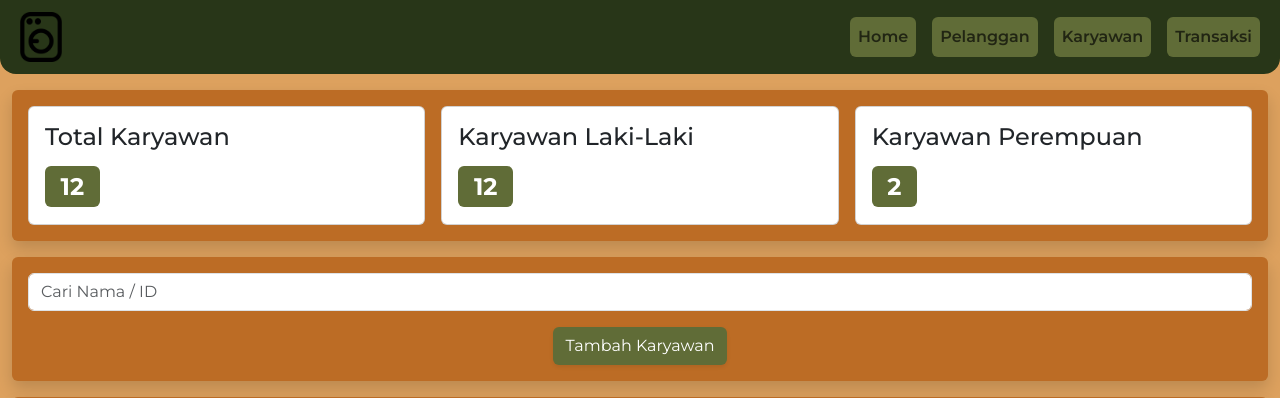
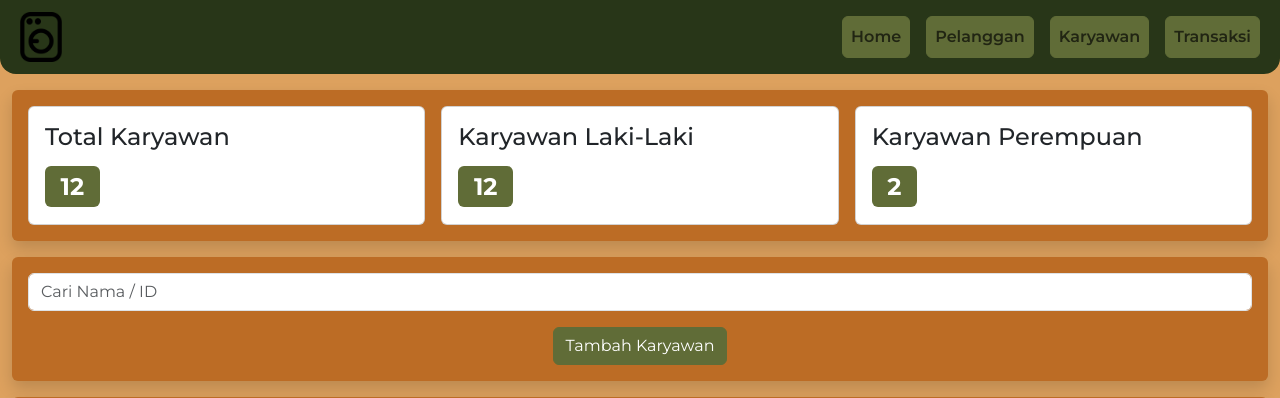
Before and after one commit to Dachenxi/Website-Laundry, a Flask app: page /karyawan in a window 1280 px wide. Shown: the top 398 px of the page. Run offline with Flask 3, Linux system fonts and the light colour scheme; parts of the project's set-up code (start-up, migrations or seed data) failed here and were passed over.

Commit message:
style: update navbar links to use button-primary class for improved styling and consistency; adjust button class in karyawan template

```diff
--- a/templates/base.html
+++ b/templates/base.html
@@ -38,32 +38,30 @@
                         </button>
                     </div>
                     <div class="collapse navbar-collapse text-center justify-content-end" id="navbarSupportedContent">
-                        <div class="">
                         <ul class="navbar-nav">
                             <div class="row p-2 g-3">
                                 <div class="col">
                                     <li class="nav-item">
-                                            <a class="nav-link primary p-2  rounded-2" href="/">Home</a>
+                                        <a class="nav-link button-primary p-2  rounded-2" href="/">Home</a>
                                     </li>
                                 </div>
                                 <div class="col">
                                     <li class="nav-item">
-                                            <a class="nav-link primary p-2 rounded-2" href="/pelanggan">Pelanggan</a>
+                                        <a class="nav-link button-primary p-2 rounded-2" href="/pelanggan">Pelanggan</a>
                                     </li>
                                 </div>
                                 <div class="col">
                                     <li class="nav-item">
-                                            <a class="nav-link primary p-2 rounded-2" href="/karyawan">Karyawan</a>
+                                        <a class="nav-link button-primary p-2 rounded-2" href="/karyawan">Karyawan</a>
                                     </li>
                                 </div>
                                 <div class="col">
                                     <li class="nav-item">
-                                            <a class="nav-link primary p-2 rounded-2" href="/transaksi">Transaksi</a>
+                                        <a class="nav-link p-2 rounded-2 button-primary" href="/transaksi">Transaksi</a>
                                     </li>
                                 </div>
                             </div>
                         </ul>
-                        </div>
                     </div>
                 </div>
             </nav>
--- a/templates/karyawan.html
+++ b/templates/karyawan.html
@@ -52,7 +52,7 @@
             <div class="col d-flex justify-content-center">
                 <button
                     type="button"
-                    class="btn primary text-white shadow-sm"
+                    class="btn text-white button-primary"
                     data-bs-toggle="modal"
                     data-bs-target="#addKaryawan"
                 >
```
Lines whose indentation alone changed are shown as unchanged.
